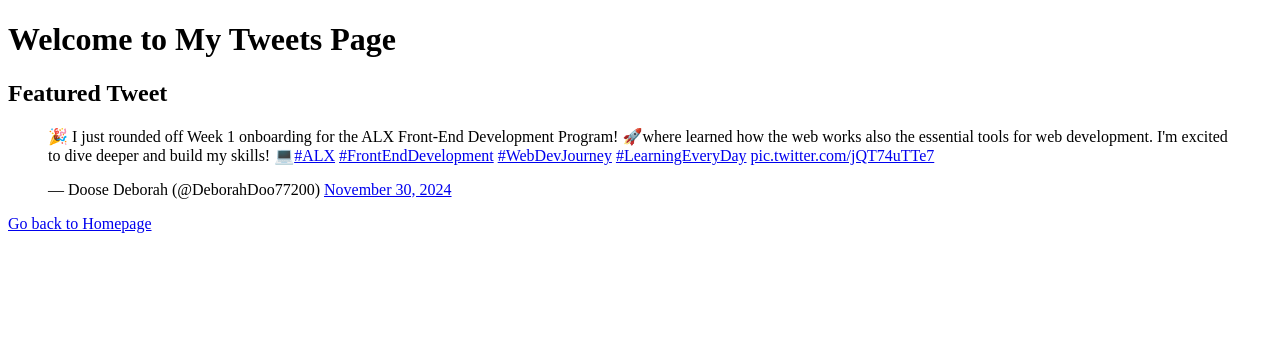
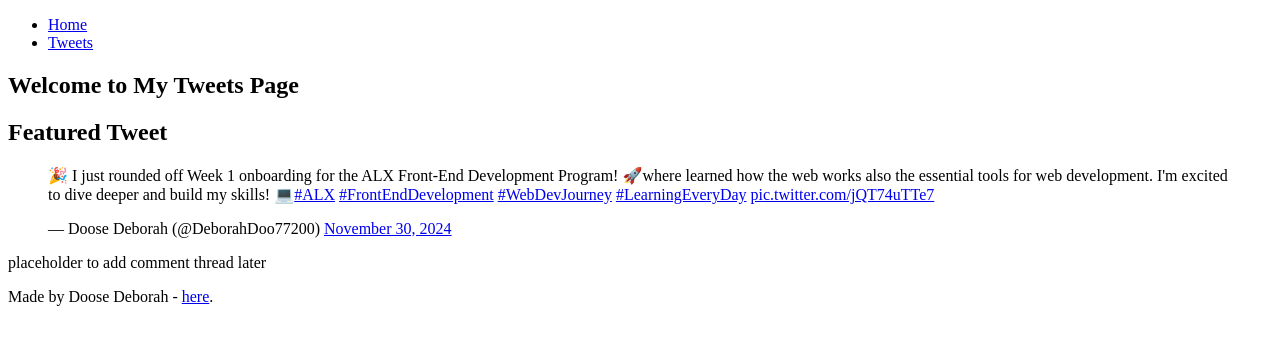
Before and after one commit to Debradoo/My_First_Portfolio, a plain HTML site: page html_basic/tweets.html in a window 1280 px wide. Drawn offline with Linux system fonts and the light colour scheme.

Commit message:
sectioned my pages with semantic tags

```diff
--- a/html_basic/tweets.html
+++ b/html_basic/tweets.html
@@ -6,16 +6,31 @@
     <title>Document</title>
 </head>
 <body>
+    <!-- Header -->
+    <header>
+        <ul>
+            <li><a href="index.html">Home</a></li>
+            <li><a href="tweets.html">Tweets</a></li>
+        </ul>
+    </header>
+     <!-- Main Content -->
+     <main>
+        <article>
             <h1>Welcome to My Tweets Page</h1>
-
             <h2>Featured Tweet</h2>
             <!-- Embedded Tweet -->
             <blockquote class="twitter-tweet">
                 <p lang="en" dir="ltr">🎉 I just rounded off Week 1 onboarding for the ALX Front-End Development Program! 🚀where learned how the web works also the essential tools for web development. I&#39;m excited to dive deeper and build my skills! 💻<a href="https://twitter.com/hashtag/ALX?src=hash&amp;ref_src=twsrc%5Etfw">#ALX</a> <a href="https://twitter.com/hashtag/FrontEndDevelopment?src=hash&amp;ref_src=twsrc%5Etfw">#FrontEndDevelopment</a> <a href="https://twitter.com/hashtag/WebDevJourney?src=hash&amp;ref_src=twsrc%5Etfw">#WebDevJourney</a> <a href="https://twitter.com/hashtag/LearningEveryDay?src=hash&amp;ref_src=twsrc%5Etfw">#LearningEveryDay</a> <a href="https://t.co/jQT74uTTe7">pic.twitter.com/jQT74uTTe7</a></p>&mdash; Doose Deborah (@DeborahDoo77200) <a href="https://twitter.com/DeborahDoo77200/status/1862828557547794602?ref_src=twsrc%5Etfw">November 30, 2024</a></blockquote>
             <script async src="https://platform.twitter.com/widgets.js" charset="utf-8"></script>
+        </article>
+        <aside>
+            <p>placeholder to add comment thread later</p>
+        </aside>
+    </main>
 
-    <!-- Link to Index Page -->
-    <p>
-        <a href="index.html">Go back to Homepage</a>
+    <!-- Footer -->
+    <footer>
+        <p>Made by Doose Deborah - <a href="https://example.com" target="_blank">here</a>.</p>
+    </footer>
 </body>
 </html>
```
Also changed, not shown: html_basic/index.html (+21 -0 lines). Lines whose indentation alone changed are shown as unchanged.
